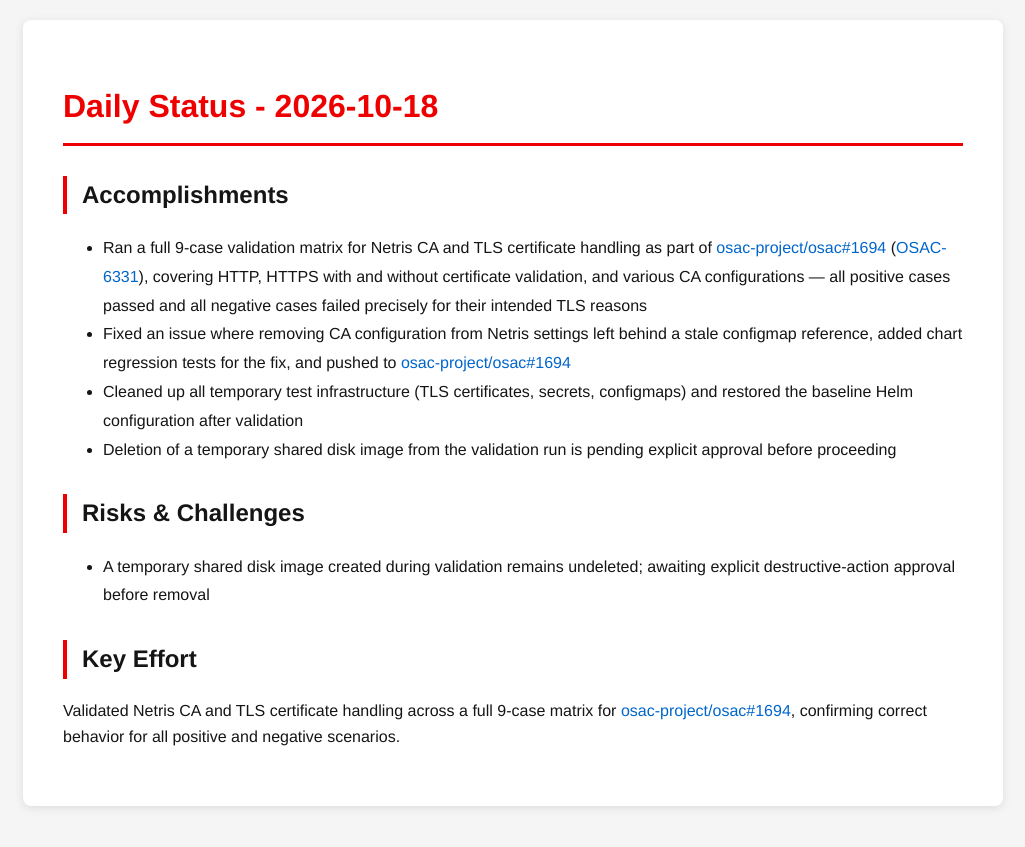
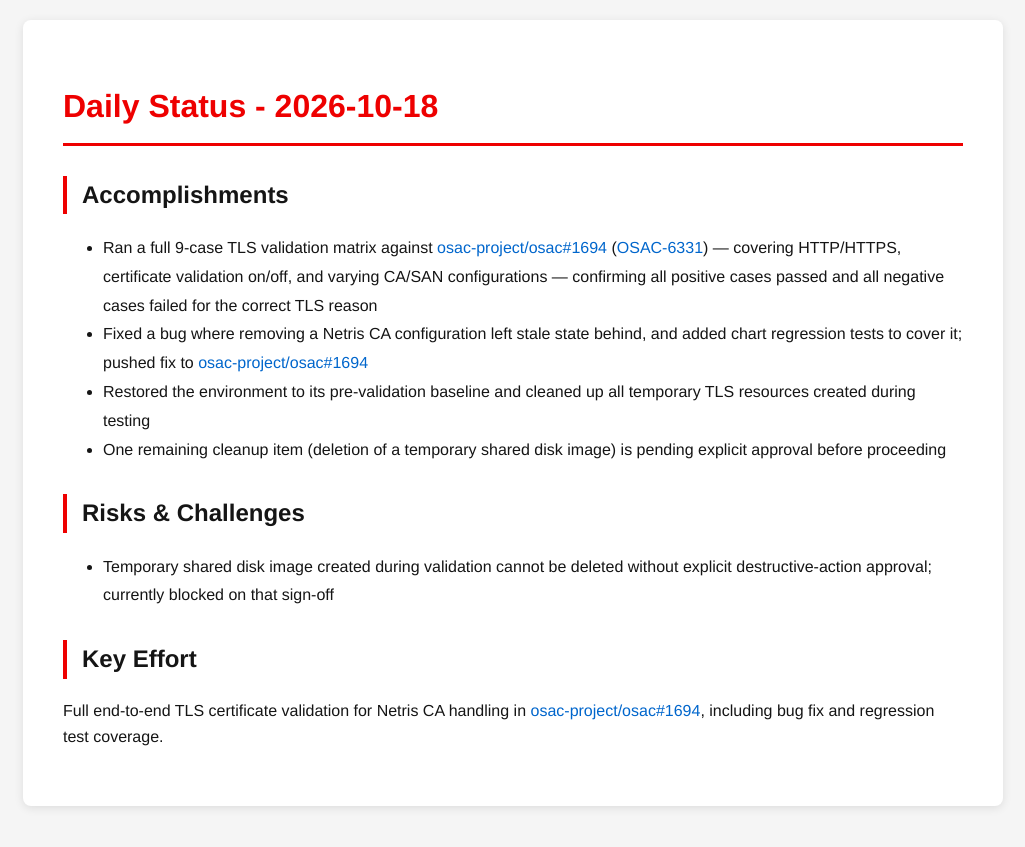
Before and after one commit to tzvatot/daily-status, a Jekyll site: the page built from 2026-10-18.md, in a window 1280 px wide. Shown: the top 847 px of the page, without its empty margins (127-1152 px from the left). Built offline with Jekyll 4.4.1, drawn with Linux system fonts in a browser that asks for light colours.

Commit message:
Daily status update - 2026-10-18

```diff
--- a/2026-10-18.md
+++ b/2026-10-18.md
@@ -7,13 +7,13 @@ date: 2026-10-18
 # Daily Status - 2026-10-18
 
 ## Accomplishments
-- Ran a full 9-case validation matrix for Netris CA and TLS certificate handling as part of [osac-project/osac#1694](https://github.com/osac-project/osac/pull/1694) ([OSAC-6331](https://redhat.atlassian.net/browse/OSAC-6331)), covering HTTP, HTTPS with and without certificate validation, and various CA configurations — all positive cases passed and all negative cases failed precisely for their intended TLS reasons
-- Fixed an issue where removing CA configuration from Netris settings left behind a stale configmap reference, added chart regression tests for the fix, and pushed to [osac-project/osac#1694](https://github.com/osac-project/osac/pull/1694)
-- Cleaned up all temporary test infrastructure (TLS certificates, secrets, configmaps) and restored the baseline Helm configuration after validation
-- Deletion of a temporary shared disk image from the validation run is pending explicit approval before proceeding
+- Ran a full 9-case TLS validation matrix against [osac-project/osac#1694](https://github.com/osac-project/osac/pull/1694) ([OSAC-6331](https://redhat.atlassian.net/browse/OSAC-6331)) — covering HTTP/HTTPS, certificate validation on/off, and varying CA/SAN configurations — confirming all positive cases passed and all negative cases failed for the correct TLS reason
+- Fixed a bug where removing a Netris CA configuration left stale state behind, and added chart regression tests to cover it; pushed fix to [osac-project/osac#1694](https://github.com/osac-project/osac/pull/1694)
+- Restored the environment to its pre-validation baseline and cleaned up all temporary TLS resources created during testing
+- One remaining cleanup item (deletion of a temporary shared disk image) is pending explicit approval before proceeding
 
 ## Risks & Challenges
-- A temporary shared disk image created during validation remains undeleted; awaiting explicit destructive-action approval before removal
+- Temporary shared disk image created during validation cannot be deleted without explicit destructive-action approval; currently blocked on that sign-off
 
 ## Key Effort
-Validated Netris CA and TLS certificate handling across a full 9-case matrix for [osac-project/osac#1694](https://github.com/osac-project/osac/pull/1694), confirming correct behavior for all positive and negative scenarios.
+Full end-to-end TLS certificate validation for Netris CA handling in [osac-project/osac#1694](https://github.com/osac-project/osac/pull/1694), including bug fix and regression test coverage.
```
